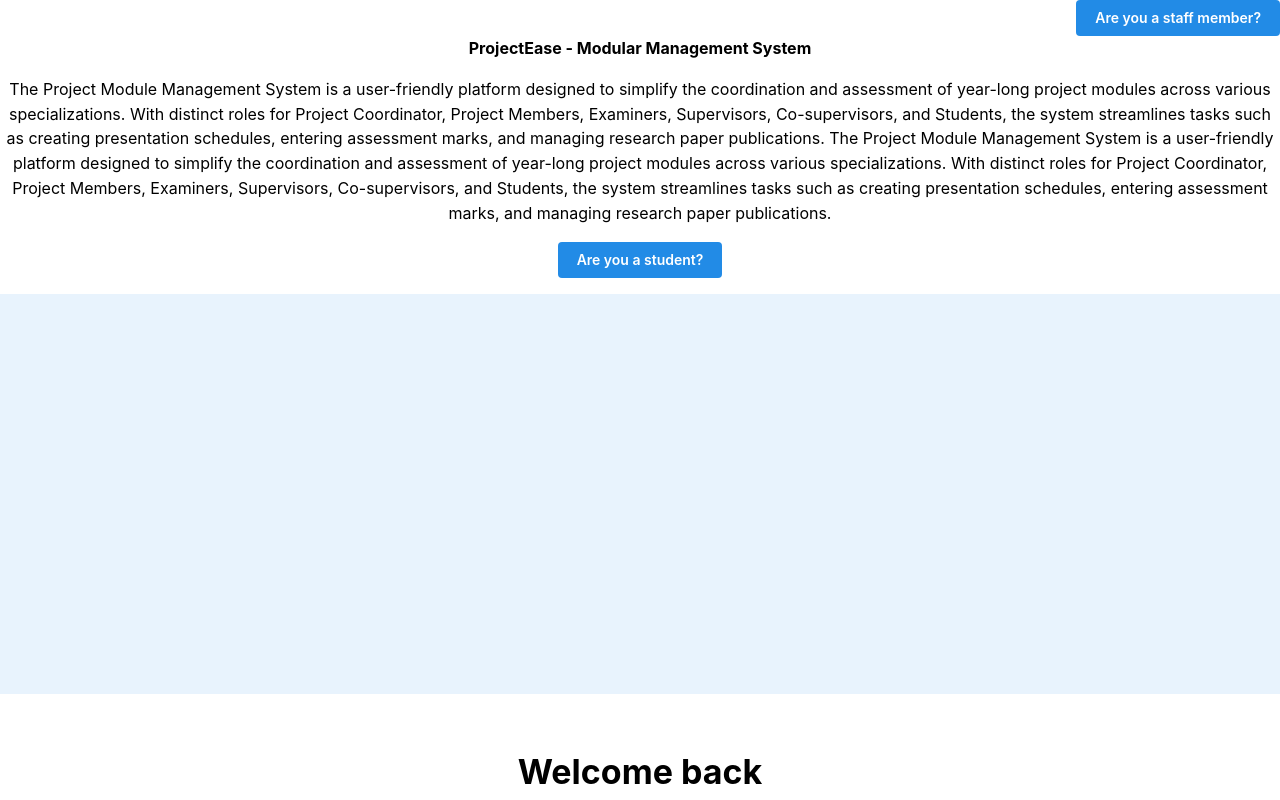
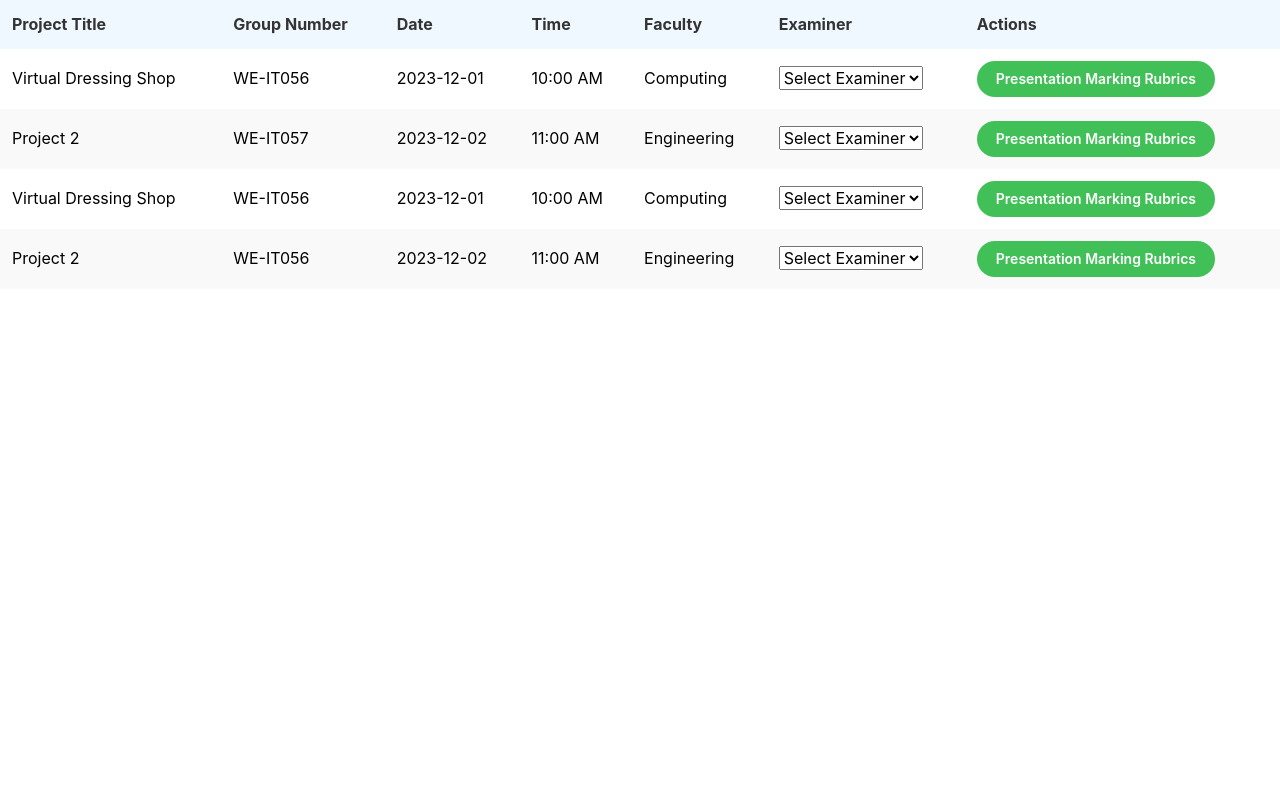
Before and after one commit to VenuraKaushan/ITPM-project, a React (Vite) app in the folder frontend/: page / in a window 1280 px wide. Shown: the top 800 px of the page. Built offline with nearby package versions, Linux system fonts and the light colour scheme.

Commit message:
Some Updates
Some Updates

```diff
--- a/frontend/src/App.tsx
+++ b/frontend/src/App.tsx
@@ -5,6 +5,9 @@ import {  MantineProvider } from '@mantine/core';
 import StaffLogin from "./components/AllLogin/StaffLogin";
 import StudentDetails from "./components/Coordinator/AddStudent/StudentTable";
 import { StudentHeader } from "./components/Student/studentHeader";
+import ResearchManagement from "./components/ProjectMember/ResearchManagement";
+import PMemberHeader from "./components/ProjectMember/PMemberHeader";
+import StaffPage from "./components/StaffPage";
 
 
 function App() {
@@ -12,10 +15,12 @@ function App() {
     <MantineProvider>
       <Router>
         <Routes>
-          <Route path="/" element={<LandingPage />} />
+          <Route path="/" element={<ResearchManagement />} />
           <Route path="/staff-login" element={<StaffLogin />} />
           <Route path ="/studentdetails" element={<StudentDetails/>} />
           <Route path ="/student/dashboard" element = {<StudentHeader/>}/>
+          <Route path="/pMember/dashboard" element = {<PMemberHeader/>}/>
+          <Route path="/pMember/selection" element = {<StaffPage/>}/>
         </Routes>
       </Router>
     </MantineProvider>
--- /dev/null
+++ b/frontend/src/Styles/ResearchTable.css
@@ -0,0 +1,33 @@
+.table-container {
+    width: 100%;
+    overflow-x: auto;
+  }
+
+  .custom-table {
+    width: 100%;
+    border-collapse: collapse;
+    box-shadow: 0 0 20px rgba(0, 0, 0, 0.1);
+  }
+
+  .custom-table th,
+  .custom-table td {
+    padding: 12px;
+    text-align: left;
+  }
+
+  .custom-table th {
+    background-color: #f0f8ff; /* Light blue background color */
+    color: #333; /* Text color */
+  }
+
+  .custom-table tbody tr:nth-child(even) {
+    background-color: #f9f9f9; /* Alternate row background color */
+  }
+
+  .custom-table tbody tr:hover {
+    background-color: #e6f7ff; /* Hover row background color */
+  }
+
+  .custom-table td button {
+    margin-right: 5px;
+  }
--- a/frontend/src/components/Coordinator/AddStudent/StudentTable.tsx
+++ b/frontend/src/components/Coordinator/AddStudent/StudentTable.tsx
@@ -81,7 +81,8 @@ interface RowData {
     );
   }
 
-  const data = [
+  const
+  data = [
     {
       name: 'Athena Weissnat',
       company: 'Little - Rippin',
--- /dev/null
+++ b/frontend/src/components/ProjectMember/PMemberHeader.tsx
@@ -0,0 +1,129 @@
+import cx from 'clsx';
+import { useState } from 'react';
+import {
+    Avatar,
+    UnstyledButton,
+    Group,
+    Text,
+    Menu,
+    Tabs,
+    Burger,
+    rem,
+    Container,
+    useMantineTheme,
+    Center,
+    Image,
+
+} from '@mantine/core';
+import { useDisclosure } from '@mantine/hooks';
+import {
+    IconLogout,
+    IconSettings,
+    IconSwitchHorizontal,
+    IconChevronDown,
+} from '@tabler/icons-react';
+import classes from '../../Styles/HeaderTabs.module.css';
+import logo from "../../assets/testlogo.png"
+
+const user = {
+    name: 'Jane Spoonfighter',
+    email: 'janspoon@fighter.dev',
+    image: 'https://raw.githubusercontent.com/mantinedev/mantine/master/.demo/avatars/avatar-5.png',
+};
+
+const tabs = [
+    'Research Management',
+    'Marking Rubrics Section',
+    'Assessment Management  ',
+
+];
+
+export function PMemberHeader() {
+    const theme = useMantineTheme();
+    const [opened, { toggle }] = useDisclosure(false);
+    const [userMenuOpened, setUserMenuOpened] = useState(false);
+
+    const items = tabs.map((tab) => (
+        <Tabs.Tab value={tab} key={tab}>
+            {tab}
+        </Tabs.Tab>
+    ));
+
+    return (
+
+            <div className={classes.header}>
+                 <Container className={classes.mainSection} size="lg">
+                <Group justify="space-between">
+                    <Image width={200} height={50} src={logo} mt={5} />
+
+                    <Burger opened={opened} onClick={toggle} hiddenFrom="xs" size="sm" />
+
+                    <Menu
+                        width={260}
+                        position="bottom-end"
+                        transitionProps={{ transition: 'pop-top-right' }}
+                        onClose={() => setUserMenuOpened(false)}
+                        onOpen={() => setUserMenuOpened(true)}
+                        withinPortal
+                    >
+                        <Menu.Target>
+                            <UnstyledButton
+                                className={cx(classes.user, { [classes.userActive]: userMenuOpened })}
+                            >
+                                <Group gap={7}>
+                                    <Avatar src={user.image} alt={user.name} radius="xl" size={20} />
+                                    <Text fw={500} size="sm" lh={1} mr={3}>
+                                        {user.name}
+                                    </Text>
+                                    <IconChevronDown style={{ width: rem(12), height: rem(12) }} stroke={1.5} />
+                                </Group>
+                            </UnstyledButton>
+                        </Menu.Target>
+                        <Menu.Dropdown>
+                            <Menu.Label>Settings</Menu.Label>
+                            <Menu.Item
+                                leftSection={
+                                    <IconSettings style={{ width: rem(16), height: rem(16) }} stroke={1.5} />
+                                }
+                            >
+                                Account settings
+                            </Menu.Item>
+                            <Menu.Item
+                                leftSection={
+                                    <IconSwitchHorizontal style={{ width: rem(16), height: rem(16) }} stroke={1.5} />
+                                }
+                            >
+                                Change account
+                            </Menu.Item>
+                            <Menu.Item
+                                leftSection={
+                                    <IconLogout style={{ width: rem(16), height: rem(16) }} stroke={1.5} />
+                                }
+                            >
+                                Logout
+                            </Menu.Item>
+                        </Menu.Dropdown>
+                    </Menu>
+                </Group>
+                </Container>
+             <Container size="md">
+                <Tabs
+                    defaultValue="Home"
+                    variant="outline"
+                    visibleFrom="sm"
+                    classNames={{
+                        root: classes.tabs,
+                        list: classes.tabsList,
+                        tab: classes.tab,
+                    }}
+                >
+                    <Tabs.List>{items}</Tabs.List>
+                </Tabs>
+
+                </Container>
+            </div>
+
+    );
+}
+
+export default PMemberHeader
--- /dev/null
+++ b/frontend/src/components/ProjectMember/ResearchManagement.tsx
@@ -0,0 +1,105 @@
+import React from "react";
+import "../../Styles/ResearchTable.css";
+import { Button } from "@mantine/core";
+const ResearchManagement = () => {
+  const data = [
+    {
+      projectTitle: "Virtual Dressing Shop",
+      groupNumber: "WE-IT056",
+      date: "2023-12-01",
+      time: "10:00 AM",
+      faculty: "Computing",
+      examiner: "Prof. Johnson",
+    },
+    {
+      projectTitle: "Project 2",
+      groupNumber: "WE-IT057",
+      date: "2023-12-02",
+      time: "11:00 AM",
+      faculty: "Engineering",
+      examiner: "Prof. Davis",
+    },
+
+    {
+      projectTitle: "Virtual Dressing Shop",
+      groupNumber: "WE-IT056",
+      date: "2023-12-01",
+      time: "10:00 AM",
+      faculty: "Computing",
+      examiner: "Prof. Johnson",
+    },
+    {
+      projectTitle: "Project 2",
+      groupNumber: "WE-IT056",
+      date: "2023-12-02",
+      time: "11:00 AM",
+      faculty: "Engineering",
+      examiner: "Prof. Davis",
+    },
+    // Add more data as needed
+  ];
+
+  // Array of examiners for dropdown menu
+  const examiners = ["Prof. Dilshan", "Dr. Prasanna", "Prof. Samantha"];
+
+  // Function to handle dropdown change
+  const handleDropdownChange = (
+    index: number,
+    event: React.ChangeEvent<HTMLSelectElement>
+  ) => {
+    const newData = [...data];
+    newData[index].examiner = event.target.value;
+    // You can perform additional actions here if needed
+    console.log("Selected examiner:", event.target.value);
+  };
+
+  return (
+    <div className="table-container">
+      <table className="custom-table">
+        <thead>
+          <tr>
+            <th>Project Title</th>
+            <th>Group Number</th>
+            <th>Date</th>
+            <th>Time</th>
+            <th>Faculty</th>
+            <th>Examiner</th>
+            <th>Actions</th>
+          </tr>
+        </thead>
+        <tbody>
+          {data.map((item, index) => (
+            <tr key={index}>
+              <td>{item.projectTitle}</td>
+              <td>{item.groupNumber}</td>
+              <td>{item.date}</td>
+              <td>{item.time}</td>
+              <td>{item.faculty}</td>
+              <td>
+                <select
+                  value={item.examiner}
+                  onChange={(e) => handleDropdownChange(index, e)}
+                >
+                  <option value="">Select Examiner</option>
+                  {examiners.map((examiner, idx) => (
+                    <option key={idx} value={examiner}>
+                      {examiner}
+                    </option>
+                  ))}
+                </select>
+              </td>
+              <td>
+                {/* Add actions buttons here */}
+                <Button variant="filled" color="green" radius="xl">
+                  Presentation Marking Rubrics
+                </Button>
+              </td>
+            </tr>
+          ))}
+        </tbody>
+      </table>
+    </div>
+  );
+};
+
+export default ResearchManagement;
--- a/frontend/src/components/StaffPage/index.tsx
+++ b/frontend/src/components/StaffPage/index.tsx
@@ -7,7 +7,8 @@ import { Select } from "@mantine/core";
 const StaffPage = () => {
   const [value, setValue] = useState<Date | null>(null);
   return (
-    <>
+    <div style={{ display: "flex", justifyContent: "center", alignItems: "center", height: "100vh" }}>
+    <div style={{ maxWidth: "400px", width: "100%", padding: "20px", textAlign: "center" }}>
       <Select
         label="Select the Specialization"
         placeholder="Pick Specialization"
@@ -22,13 +23,10 @@ const StaffPage = () => {
       <Input.Wrapper label="Enter Time Duration" error="Input error" size="md">
         <Input placeholder="Input inside Input.Wrapper" />
       </Input.Wrapper>
-      <br></br>
-
+      <br />
       <Button variant="filled" color="green">Search</Button>
-
-
-
-    </>
+    </div>
+  </div>
   );
 };
 
```
